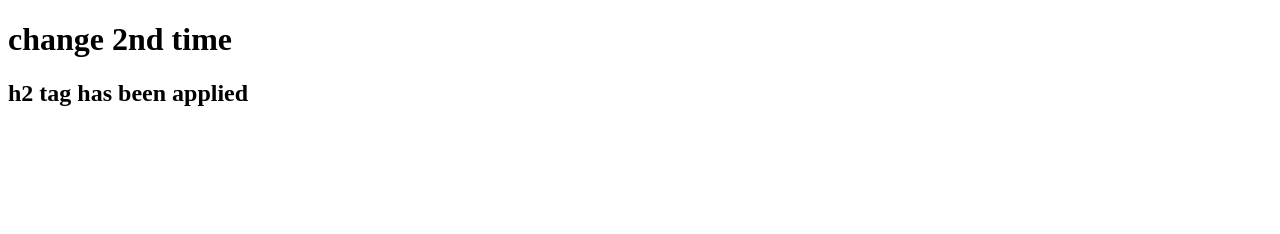
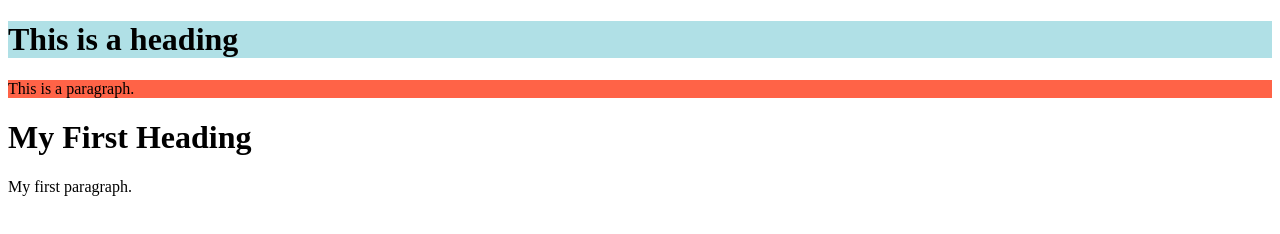
Before and after one commit to csazad92/ansible_project, a plain HTML site: page apache/files/index.html in a window 1280 px wide. Drawn offline with Linux system fonts and the light colour scheme.

Commit message:
index file updated

```diff
--- a/apache/files/index.html
+++ b/apache/files/index.html
@@ -1,12 +1,11 @@
 <!DOCTYPE html>
 <html>
-  <head>
-    <title>This is the title of the webpage!</title>
-  </head>
-  <body>
-	<h1> change 2nd time </h1>
-        <h2> h2 tag has been applied </h2>
+<body>
 
+<h1 style="background-color:powderblue;">This is a heading</h1>
+<p style="background-color:tomato;">This is a paragraph.</p>
+<h1>My First Heading</h1>
+<p>My first paragraph.</p>
 
-  </body>
+</body>
 </html>
```
